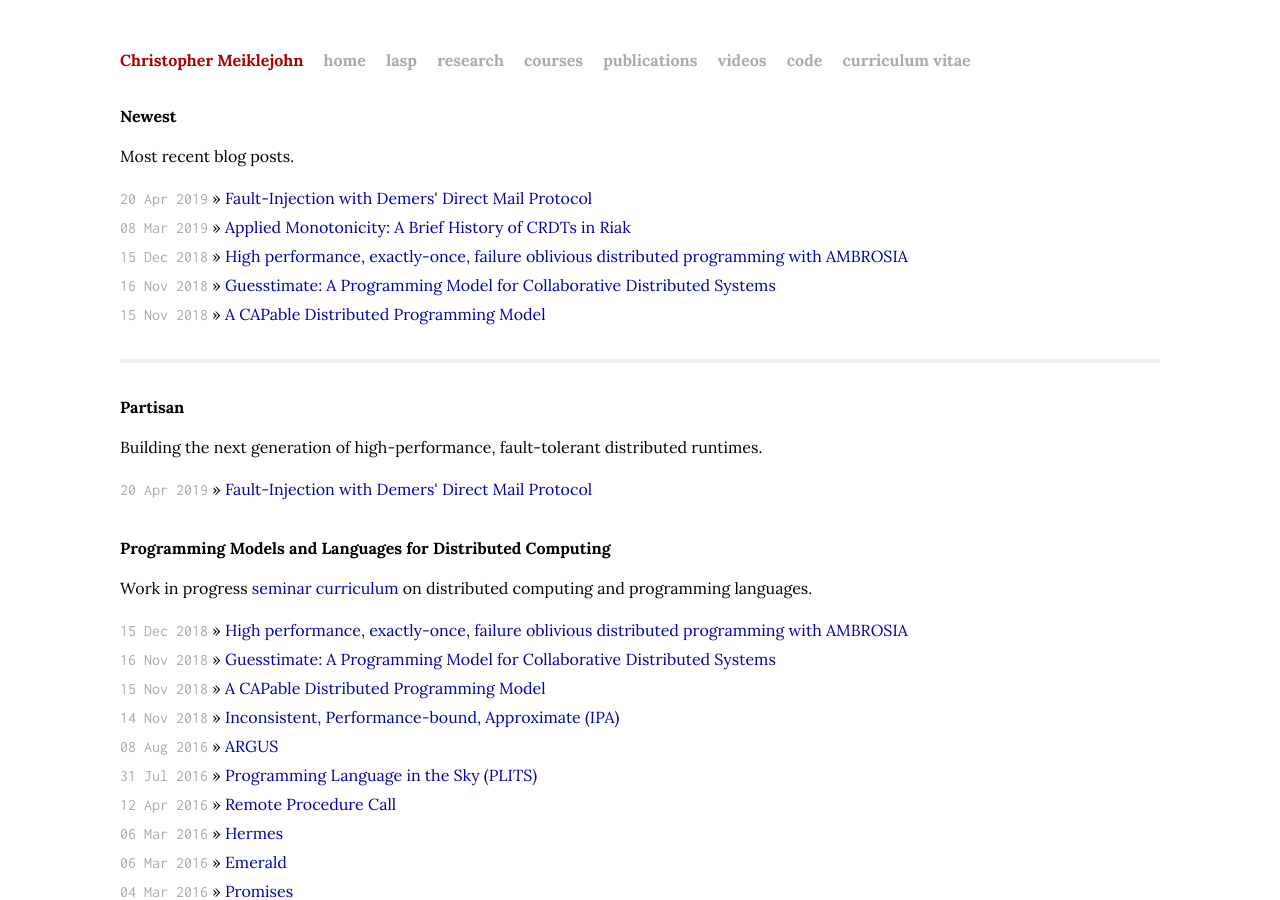
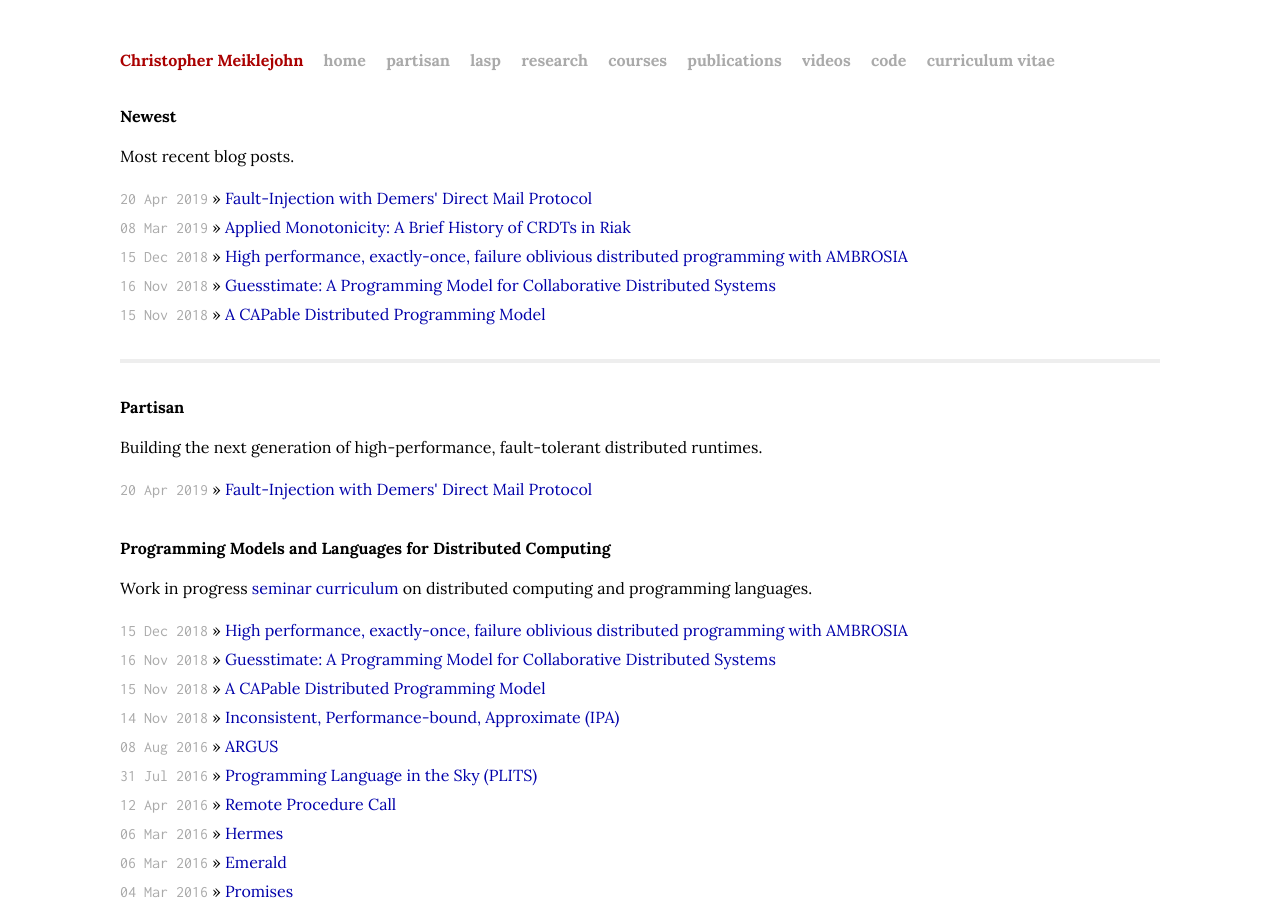
Before and after one commit to cmeiklejohn/cmeiklejohn.github.io, a Jekyll site: the page built from index.html, in a window 1280 px wide and 900 px high. Built offline with Jekyll 4.4.1, drawn with Linux system fonts in a browser that asks for light colours; some web fonts are replaced.

Commit message:
prototyping new article

```diff
--- a/_layouts/default.html
+++ b/_layouts/default.html
@@ -33,6 +33,7 @@
             <div class="header">
               <h1 class="title"><a href="/">{{ site.name }}</a></h1>
               <a class="extra" href="/">home</a>
+              <a class="extra" href="http://partisan.cloud">partisan</a>
               <a class="extra" href="http://lasp-lang.org">lasp</a>
               <a class="extra" href="/research.html">research</a>
               <a class="extra" href="/courses.html">courses</a>
```
